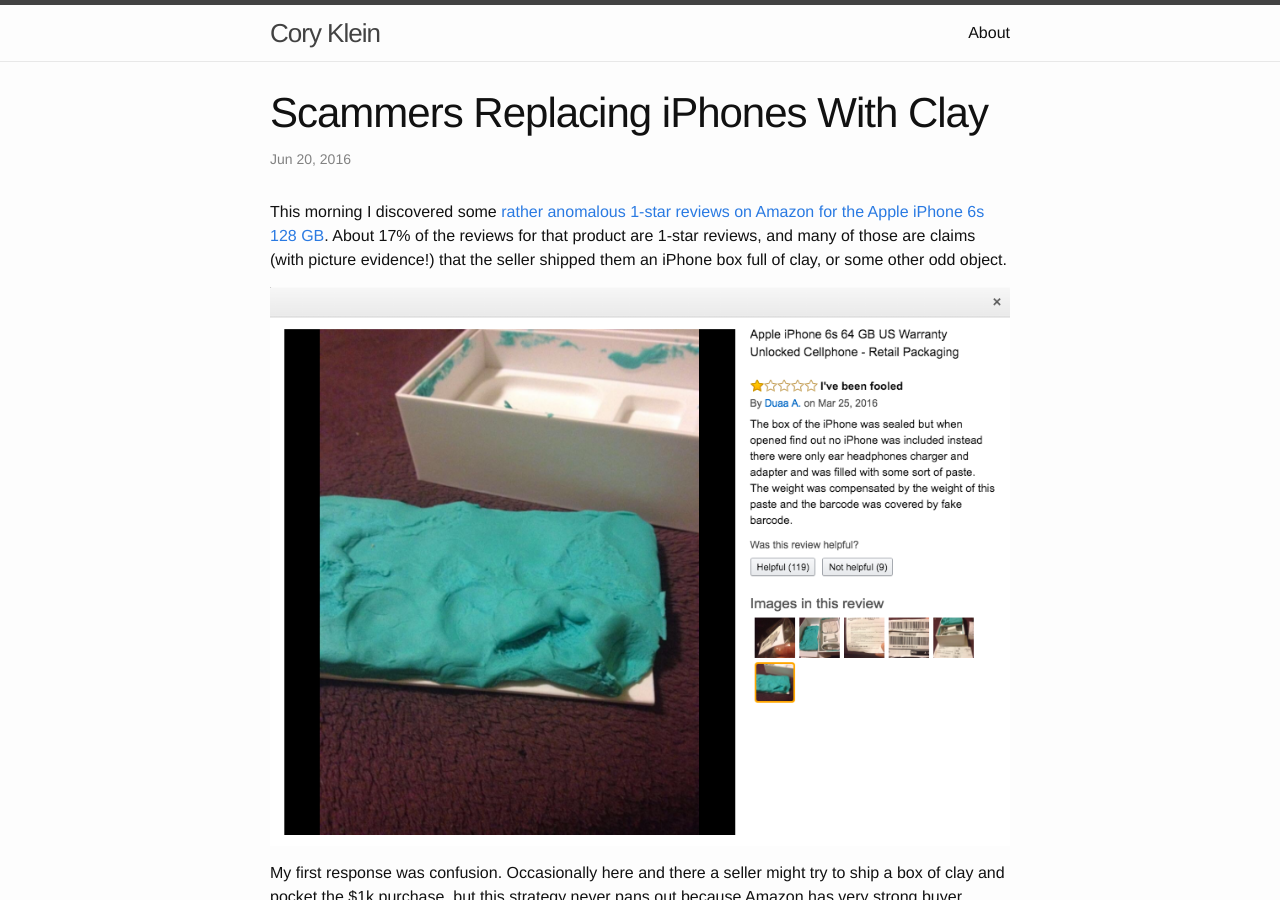
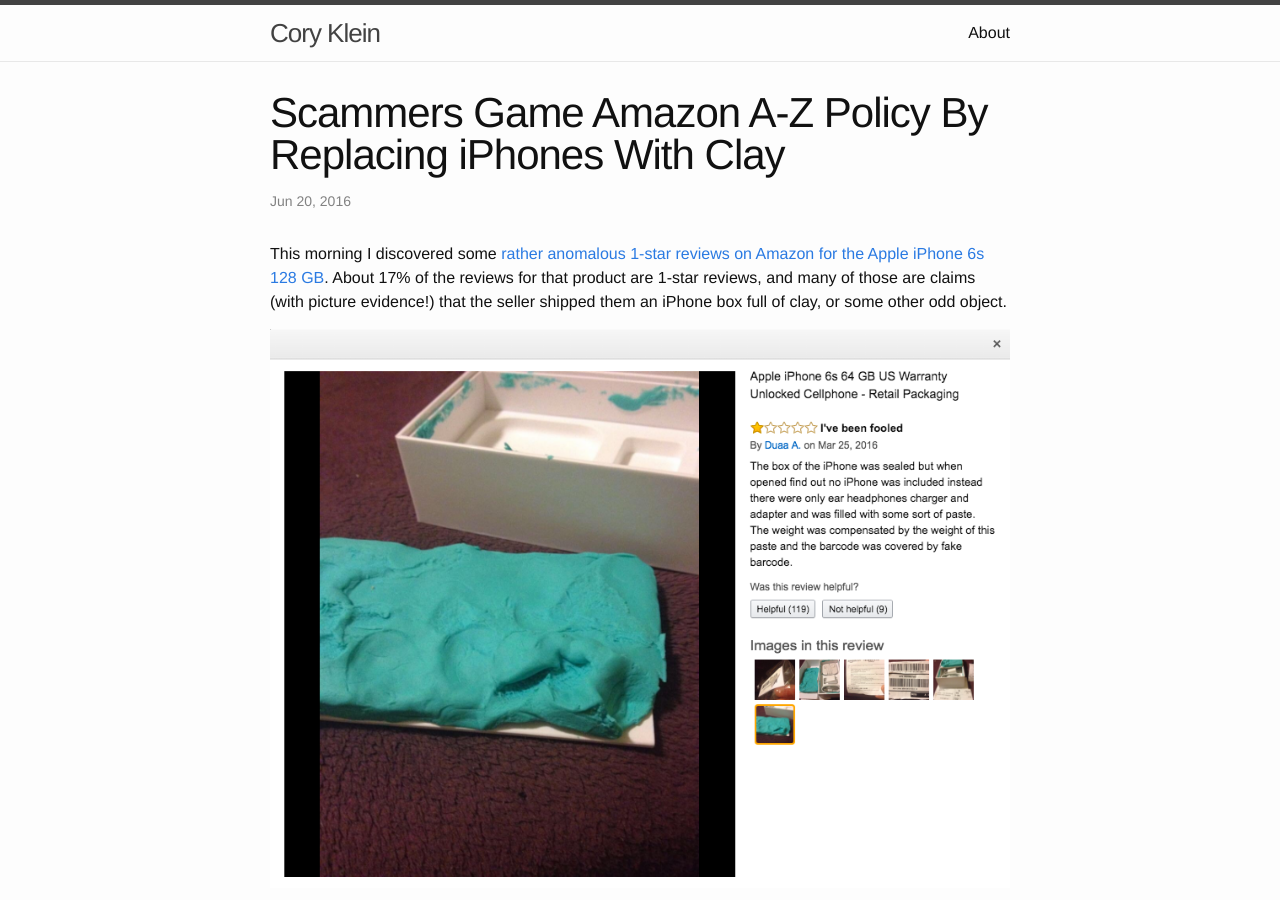
Before and after one commit to coryfklein/coryfklein.github.io, a Jekyll site: the page built from _posts/2016-06-20-scammers-replacing-iphones-with-clay.markdown, in a window 1280 px wide and 900 px high. Built offline with Jekyll 4.4.1, drawn with Linux system fonts in a browser that asks for light colours; comment, search, counter and statistics services are not loaded.

Commit message:
Better title

```diff
--- a/_posts/2016-06-20-scammers-replacing-iphones-with-clay.markdown
+++ b/_posts/2016-06-20-scammers-replacing-iphones-with-clay.markdown
@@ -1,6 +1,6 @@
 ---
 layout: post
-title:  "Scammers Replacing iPhones With Clay"
+title:  "Scammers Game Amazon A-Z Policy By Replacing iPhones With Clay"
 date:   2016-06-20 10:56:32
 comments: true
 ---
```
